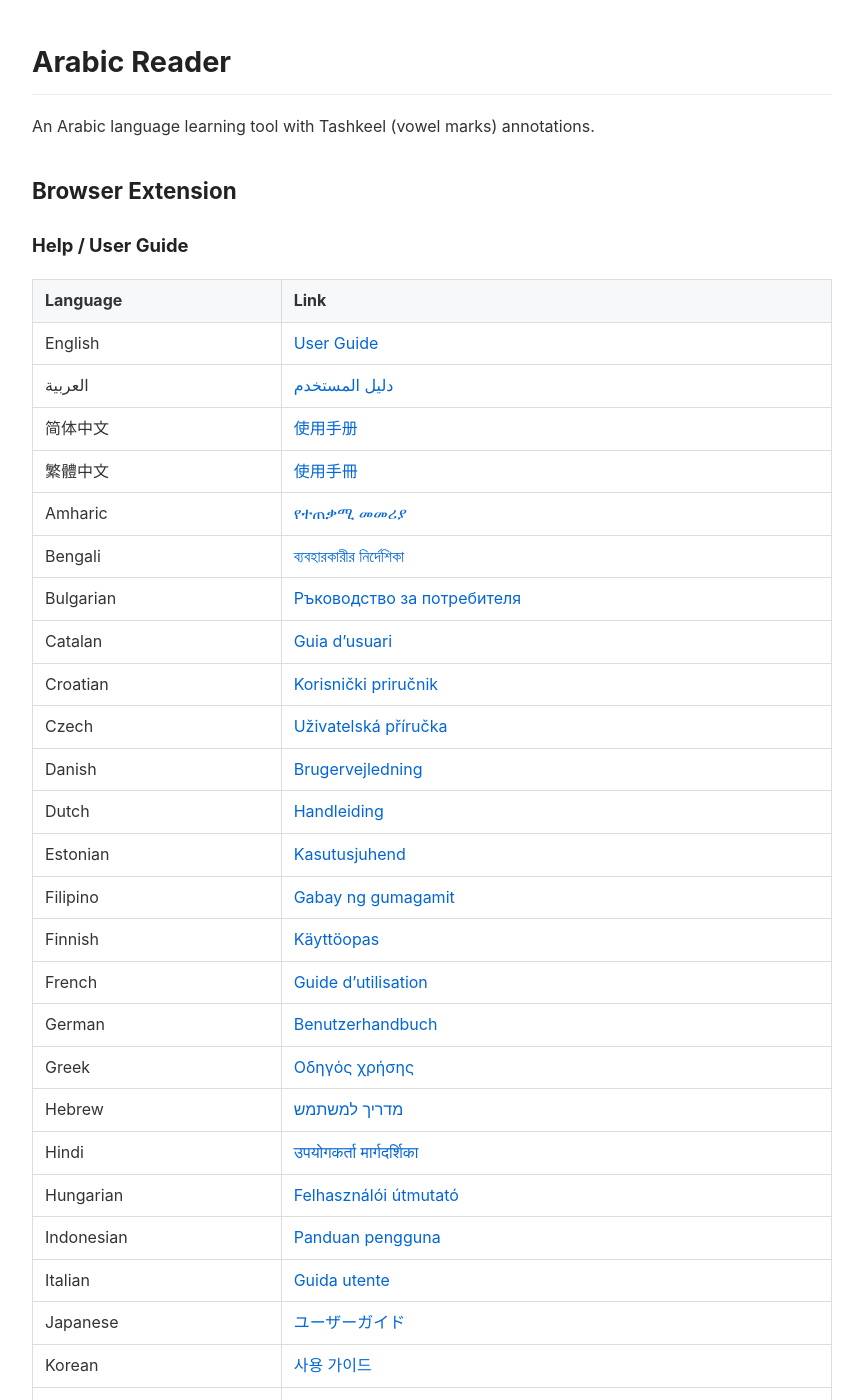
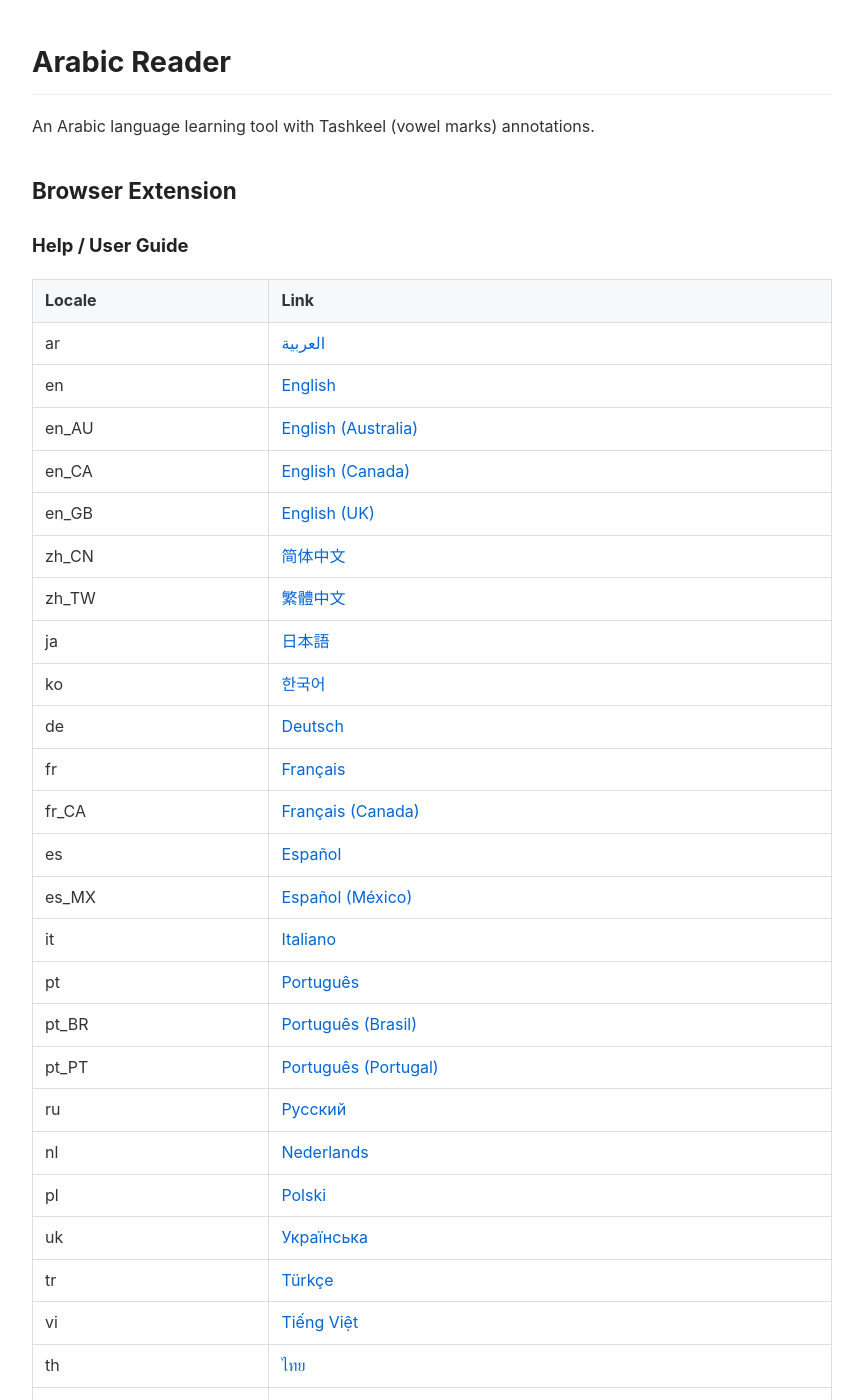
Before and after one commit to code-horse/arabic-reader-site, a Jekyll site: the page built from index.md, in a window 1280 px wide and 1400 px high. Shown: the whole window, without its empty margins (208-1071 px from the left). Built offline with Jekyll 4.4.1, drawn with Linux system fonts in a browser that asks for light colours; some of the changed text lies outside the part shown.

Commit message:
Align help index to 51 locales and add missing language pages.

```diff
--- a/index.md
+++ b/index.md
@@ -11,55 +11,59 @@ An Arabic language learning tool with Tashkeel (vowel marks) annotations.
 
 ### Help / User Guide
 
-| Language | Link |
-|----------|------|
-| English | [User Guide](./extension/help/en) |
-| العربية | [دليل المستخدم](./extension/help/ar) |
-| 简体中文 | [使用手册](./extension/help/zh) |
-| 繁體中文 | [使用手冊](./extension/help/zh-TW) |
-| Amharic | [የተጠቃሚ መመሪያ](./extension/help/am) |
-| Bengali | [ব্যবহারকারীর নির্দেশিকা](./extension/help/bn) |
-| Bulgarian | [Ръководство за потребителя](./extension/help/bg) |
-| Catalan | [Guia d'usuari](./extension/help/ca) |
-| Croatian | [Korisnički priručnik](./extension/help/hr) |
-| Czech | [Uživatelská příručka](./extension/help/cs) |
-| Danish | [Brugervejledning](./extension/help/da) |
-| Dutch | [Handleiding](./extension/help/nl) |
-| Estonian | [Kasutusjuhend](./extension/help/et) |
-| Filipino | [Gabay ng gumagamit](./extension/help/fil) |
-| Finnish | [Käyttöopas](./extension/help/fi) |
-| French | [Guide d'utilisation](./extension/help/fr) |
-| German | [Benutzerhandbuch](./extension/help/de) |
-| Greek | [Οδηγός χρήσης](./extension/help/el) |
-| Hebrew | [מדריך למשתמש](./extension/help/he) |
-| Hindi | [उपयोगकर्ता मार्गदर्शिका](./extension/help/hi) |
-| Hungarian | [Felhasználói útmutató](./extension/help/hu) |
-| Indonesian | [Panduan pengguna](./extension/help/id) |
-| Italian | [Guida utente](./extension/help/it) |
-| Japanese | [ユーザーガイド](./extension/help/ja) |
-| Korean | [사용 가이드](./extension/help/ko) |
-| Latvian | [Lietošanas pamācība](./extension/help/lv) |
-| Lithuanian | [Naudotojo vadovas](./extension/help/lt) |
-| Malay | [Panduan pengguna](./extension/help/ms) |
-| Norwegian | [Brukerveiledning](./extension/help/no) |
-| Persian | [راهنمای کاربر](./extension/help/fa) |
-| Polish | [Podręcznik użytkownika](./extension/help/pl) |
-| Portuguese | [Guia do usuário](./extension/help/pt) |
-| Romanian | [Ghid de utilizare](./extension/help/ro) |
-| Russian | [Руководство](./extension/help/ru) |
-| Serbian | [Приручник](./extension/help/sr) |
-| Slovak | [Príručka používateľa](./extension/help/sk) |
-| Slovenian | [Uporabniški priročnik](./extension/help/sl) |
-| Spanish | [Guía del usuario](./extension/help/es) |
-| Swahili | [Mwongozo wa Mtumiaji](./extension/help/sw) |
-| Swedish | [Användarguide](./extension/help/sv) |
-| Tamil | [பயனர் வழிகாட்டி](./extension/help/ta) |
-| Telugu | [వినియోగదారి మార్గదర్శి](./extension/help/te) |
-| Thai | [คู่มือการใช้งาน](./extension/help/th) |
-| Turkish | [Kullanım kılavuzu](./extension/help/tr) |
-| Ukrainian | [Посібник](./extension/help/uk) |
-| Urdu | [صارف گائیڈ](./extension/help/ur) |
-| Vietnamese | [Hướng dẫn sử dụng](./extension/help/vi) |
+| Locale | Link |
+|--------|------|
+| ar | [العربية](./extension/help/ar) |
+| en | [English](./extension/help/en) |
+| en_AU | [English (Australia)](./extension/help/en) |
+| en_CA | [English (Canada)](./extension/help/en) |
+| en_GB | [English (UK)](./extension/help/en) |
+| zh_CN | [简体中文](./extension/help/zh) |
+| zh_TW | [繁體中文](./extension/help/zh-TW) |
+| ja | [日本語](./extension/help/ja) |
+| ko | [한국어](./extension/help/ko) |
+| de | [Deutsch](./extension/help/de) |
+| fr | [Français](./extension/help/fr) |
+| fr_CA | [Français (Canada)](./extension/help/fr) |
+| es | [Español](./extension/help/es) |
+| es_MX | [Español (México)](./extension/help/es) |
+| it | [Italiano](./extension/help/it) |
+| pt | [Português](./extension/help/pt) |
+| pt_BR | [Português (Brasil)](./extension/help/pt) |
+| pt_PT | [Português (Portugal)](./extension/help/pt) |
+| ru | [Русский](./extension/help/ru) |
+| nl | [Nederlands](./extension/help/nl) |
+| pl | [Polski](./extension/help/pl) |
+| uk | [Українська](./extension/help/uk) |
+| tr | [Türkçe](./extension/help/tr) |
+| vi | [Tiếng Việt](./extension/help/vi) |
+| th | [ไทย](./extension/help/th) |
+| id | [Bahasa Indonesia](./extension/help/id) |
+| ms | [Bahasa Melayu](./extension/help/ms) |
+| hi | [हिन्दी](./extension/help/hi) |
+| sv | [Svenska](./extension/help/sv) |
+| no | [Norsk](./extension/help/no) |
+| da | [Dansk](./extension/help/da) |
+| fi | [Suomi](./extension/help/fi) |
+| el | [Ελληνικά](./extension/help/el) |
+| cs | [Čeština](./extension/help/cs) |
+| sk | [Slovenčina](./extension/help/sk) |
+| hu | [Magyar](./extension/help/hu) |
+| ro | [Română](./extension/help/ro) |
+| hr | [Hrvatski](./extension/help/hr) |
+| ca | [Català](./extension/help/ca) |
+| bn | [বাংলা](./extension/help/bn) |
+| gu | [ગુજરાતી](./extension/help/gu) |
+| he | [עברית](./extension/help/he) |
+| kn | [ಕನ್ನಡ](./extension/help/kn) |
+| ml | [മലയാളം](./extension/help/ml) |
+| mr | [मराठी](./extension/help/mr) |
+| or | [ଓଡ଼ିଆ](./extension/help/or) |
+| pa | [ਪੰਜਾਬੀ](./extension/help/pa) |
+| sl | [Slovenščina](./extension/help/sl) |
+| ta | [தமிழ்](./extension/help/ta) |
+| te | [తెలుగు](./extension/help/te) |
+| ur | [اردو](./extension/help/ur) |
 
 ### Other
 
```
Also changed, not shown: extension/help/ar.md (+2 -2 lines), extension/help/en.md (+2 -2 lines), extension/help/gu.md (added, +31 -0 lines), extension/help/kn.md (added, +31 -0 lines), extension/help/ml.md (added, +31 -0 lines), extension/help/mr.md (added, +31 -0 lines), extension/help/or.md (added, +31 -0 lines), extension/help/pa.md (added, +31 -0 lines).
